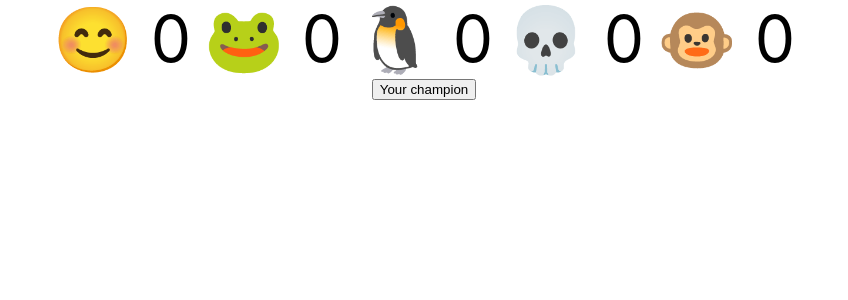
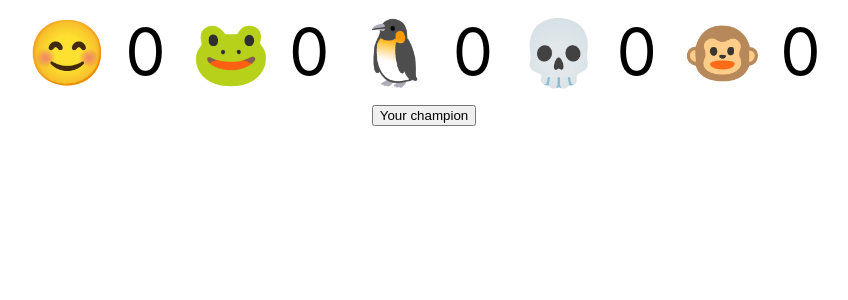
Before and after one commit to karpych1717/frontEndPro_27plus, a React (Create React App) app in the folder homework_28/: page / in a window 1280 px wide. Shown: the top 300 px of the page, without its empty margins (216-1064 px from the left). Built offline with nearby package versions, Linux system fonts and the light colour scheme.

Commit message:
finally fixed that margins!!!!!!!

```diff
--- a/homework_28/src/index.css
+++ b/homework_28/src/index.css
@@ -13,9 +13,14 @@ code {
 }
 
 .smile {
+  display: inline-block;
+
+  padding: 0.1em;
+  margin: 0.1em;
+
+  border-radius: 0.3em;
+
   user-select: none;
-  padding: 0.1em;
-  border-radius: 0.3em;
 }
 
 .smallSmile {
```
